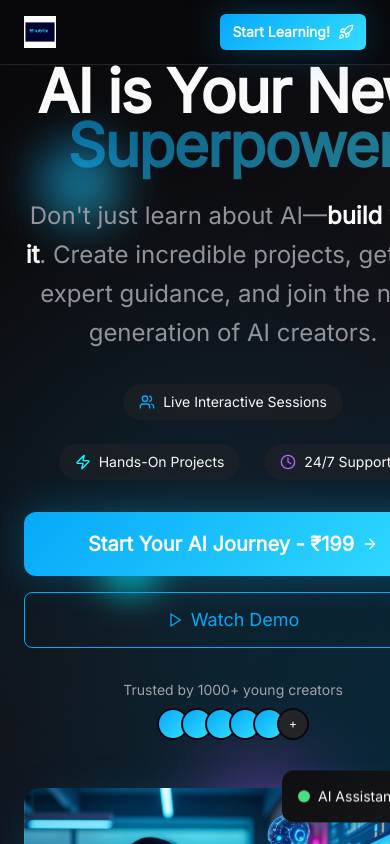
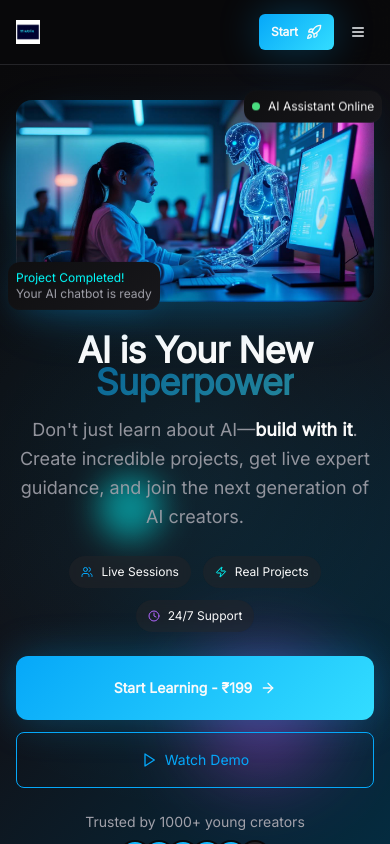
Before and after one commit to tutrixacademy-debug/tutrix-ai-superpowers, a React (Vite) app: page / in a window 390 px wide. Shown: the top 844 px of the page. Built offline with nearby package versions, Linux system fonts and the light colour scheme.

Commit message:
Make layout responsive

```diff
--- a/src/components/FloatingButton.tsx
+++ b/src/components/FloatingButton.tsx
@@ -28,19 +28,19 @@ const FloatingButton = () => {
 
   return (
     <div
-      className={`fixed bottom-6 right-6 z-50 transition-all duration-300 ${
+      className={`fixed bottom-4 sm:bottom-6 right-4 sm:right-6 z-50 transition-all duration-300 ${
         isVisible ? "opacity-100 translate-y-0" : "opacity-0 translate-y-10 pointer-events-none"
       }`}
     >
       <Button
         onClick={scrollToTop}
         size="lg"
-        className="h-16 w-16 rounded-full bg-gradient-primary hover:bg-gradient-secondary shadow-glow hover:shadow-float transition-all duration-300 group"
+        className="h-12 w-12 sm:h-16 sm:w-16 rounded-full bg-gradient-primary hover:bg-gradient-secondary shadow-glow hover:shadow-float transition-all duration-300 group"
         aria-label="Start Learning"
       >
         <div className="flex flex-col items-center justify-center">
-          <Rocket className="h-6 w-6 text-white group-hover:animate-bounce" />
-          <span className="text-xs font-semibold text-white mt-1">Start</span>
+          <Rocket className="h-4 w-4 sm:h-6 sm:w-6 text-white group-hover:animate-bounce" />
+          <span className="text-xs font-semibold text-white mt-0.5 sm:mt-1 hidden sm:block">Start</span>
         </div>
       </Button>
     </div>
--- a/src/components/Hero.tsx
+++ b/src/components/Hero.tsx
@@ -15,58 +15,58 @@ const Hero = () => {
       <div className="absolute bottom-32 right-16 w-32 h-32 bg-gradient-secondary rounded-full blur-2xl opacity-40 animate-float" style={{ animationDelay: '2s' }} />
       <div className="absolute top-1/2 left-1/4 w-16 h-16 bg-accent rounded-full blur-lg opacity-50 animate-float" style={{ animationDelay: '4s' }} />
 
-      <div className="container mx-auto px-6 relative z-10">
-        <div className="grid lg:grid-cols-2 gap-12 items-center">
+      <div className="container mx-auto px-4 sm:px-6 relative z-10">
+        <div className="grid lg:grid-cols-2 gap-8 lg:gap-12 items-center">
 
           {/* Left Column - Content */}
-          <div className="space-y-8 text-center lg:text-left">
-
+          <div className="space-y-6 sm:space-y-8 text-center lg:text-left order-2 lg:order-1">
 
             {/* Main Headline */}
-            <div className="space-y-6">
-              <h1 className="text-6xl lg:text-8xl font-black leading-[0.9] tracking-tight">
+            <div className="space-y-4 sm:space-y-6">
+              <h1 className="text-4xl sm:text-5xl md:text-6xl lg:text-7xl xl:text-8xl font-black leading-[0.9] tracking-tight">
                 AI is Your New{" "}
                 <span className="text-gradient-primary bg-clip-text text-transparent animate-pulse">Superpower</span>
               </h1>
-              <p className="text-2xl lg:text-3xl text-muted-foreground/90 max-w-2xl font-medium leading-relaxed">
+              <p className="text-lg sm:text-xl lg:text-2xl xl:text-3xl text-muted-foreground/90 max-w-2xl font-medium leading-relaxed mx-auto lg:mx-0">
                 Don't just learn about AI—<span className="text-foreground font-semibold">build with it</span>. Create incredible projects,
                 get live expert guidance, and join the next generation of AI creators.
               </p>
             </div>
 
             {/* Key Benefits Row */}
-            <div className="flex flex-wrap gap-6 justify-center lg:justify-start text-sm">
-              <div className="flex items-center gap-2 bg-muted/50 px-4 py-2 rounded-full backdrop-blur-sm">
-                <Users className="h-4 w-4 text-primary" />
-                <span>Live Interactive Sessions</span>
+            <div className="flex flex-wrap gap-3 sm:gap-4 lg:gap-6 justify-center lg:justify-start text-xs sm:text-sm">
+              <div className="flex items-center gap-2 bg-muted/50 px-3 sm:px-4 py-2 rounded-full backdrop-blur-sm">
+                <Users className="h-3 w-3 sm:h-4 sm:w-4 text-primary" />
+                <span className="whitespace-nowrap">Live Sessions</span>
               </div>
-              <div className="flex items-center gap-2 bg-muted/50 px-4 py-2 rounded-full backdrop-blur-sm">
-                <Zap className="h-4 w-4 text-accent" />
-                <span>Hands-On Projects</span>
+              <div className="flex items-center gap-2 bg-muted/50 px-3 sm:px-4 py-2 rounded-full backdrop-blur-sm">
+                <Zap className="h-3 w-3 sm:h-4 sm:w-4 text-accent" />
+                <span className="whitespace-nowrap">Real Projects</span>
               </div>
-              <div className="flex items-center gap-2 bg-muted/50 px-4 py-2 rounded-full backdrop-blur-sm">
-                <Clock className="h-4 w-4 text-secondary" />
-                <span>24/7 Support</span>
+              <div className="flex items-center gap-2 bg-muted/50 px-3 sm:px-4 py-2 rounded-full backdrop-blur-sm">
+                <Clock className="h-3 w-3 sm:h-4 sm:w-4 text-secondary" />
+                <span className="whitespace-nowrap">24/7 Support</span>
               </div>
             </div>
 
             {/* CTA Buttons */}
-            <div className="flex flex-col sm:flex-row gap-4 justify-center lg:justify-start">
+            <div className="flex flex-col sm:flex-row gap-3 sm:gap-4 justify-center lg:justify-start">
               <Button
                 variant="hero"
                 size="hero"
-                className="group"
+                className="group text-sm sm:text-base"
               >
-                Start Your AI Journey - ₹199
-                <ArrowRight className="h-6 w-6 transition-transform group-hover:translate-x-1" />
+                <span className="hidden sm:inline">Start Your AI Journey - ₹199</span>
+                <span className="sm:hidden">Start Learning - ₹199</span>
+                <ArrowRight className="h-5 w-5 sm:h-6 sm:w-6 transition-transform group-hover:translate-x-1" />
               </Button>
 
               <Button
                 variant="ghost_glow"
                 size="xl"
-                className="group"
+                className="group text-sm sm:text-base"
               >
-                <Play className="h-5 w-5" />
+                <Play className="h-4 w-4 sm:h-5 sm:w-5" />
                 Watch Demo
               </Button>
             </div>
@@ -94,24 +94,24 @@ const Hero = () => {
           </div>
 
           {/* Right Column - Hero Image */}
-          <div className="relative">
+          <div className="relative order-1 lg:order-2">
             <div className="relative">
               <img
                 src={heroImage}
                 alt="AI-powered learning experience"
-                className="rounded-2xl shadow-float glow-on-hover w-full max-w-md lg:max-w-none mx-auto"
+                className="rounded-2xl shadow-float glow-on-hover w-full max-w-sm sm:max-w-md lg:max-w-none mx-auto"
               />
 
               {/* Floating UI Elements */}
-              <div className="absolute -top-4 -right-4 bg-gradient-card p-4 rounded-xl shadow-card backdrop-blur-sm animate-float">
+              <div className="absolute -top-2 sm:-top-4 -right-2 sm:-right-4 bg-gradient-card p-2 sm:p-4 rounded-xl shadow-card backdrop-blur-sm animate-float">
                 <div className="flex items-center gap-2">
-                  <div className="w-3 h-3 bg-green-400 rounded-full"></div>
-                  <span className="text-sm font-medium">AI Assistant Online</span>
+                  <div className="w-2 h-2 sm:w-3 sm:h-3 bg-green-400 rounded-full"></div>
+                  <span className="text-xs sm:text-sm font-medium">AI Assistant Online</span>
                 </div>
               </div>
 
-              <div className="absolute -bottom-4 -left-4 bg-gradient-card p-4 rounded-xl shadow-card backdrop-blur-sm animate-float" style={{ animationDelay: '1s' }}>
-                <div className="text-sm">
+              <div className="absolute -bottom-2 sm:-bottom-4 -left-2 sm:-left-4 bg-gradient-card p-2 sm:p-4 rounded-xl shadow-card backdrop-blur-sm animate-float" style={{ animationDelay: '1s' }}>
+                <div className="text-xs sm:text-sm">
                   <div className="font-medium text-accent">Project Completed!</div>
                   <div className="text-muted-foreground">Your AI chatbot is ready</div>
                 </div>
--- a/src/components/Navigation.tsx
+++ b/src/components/Navigation.tsx
@@ -1,8 +1,11 @@
 import { Button } from "@/components/ui/button";
-import { Rocket } from "lucide-react";
+import { Rocket, Menu, X } from "lucide-react";
+import { useState } from "react";
 import tutrixLogo from "@/assets/tutrix-logo.png";
 
 const Navigation = () => {
+  const [isMenuOpen, setIsMenuOpen] = useState(false);
+
   const navItems = [
     { label: "Home", href: "#home" },
     { label: "Why AI?", href: "#why-ai" },
@@ -13,7 +16,7 @@ const Navigation = () => {
 
   return (
     <nav className="fixed top-0 left-0 right-0 z-50 bg-background/80 backdrop-blur-md border-b border-border">
-      <div className="container mx-auto px-6">
+      <div className="container mx-auto px-4 sm:px-6">
         <div className="flex items-center justify-between h-16">
 
           {/* Logo */}
@@ -21,12 +24,12 @@ const Navigation = () => {
             <img
               src={tutrixLogo}
               alt="Tutrix"
-              className="h-8 w-auto"
+              className="h-6 sm:h-8 w-auto"
             />
           </div>
 
-          {/* Navigation Menu */}
-          <div className="hidden md:flex items-center space-x-8">
+          {/* Desktop Navigation Menu */}
+          <div className="hidden lg:flex items-center space-x-8">
             {navItems.map((item) => (
               <a
                 key={item.label}
@@ -38,17 +41,49 @@ const Navigation = () => {
             ))}
           </div>
 
+          {/* Right side - Button and Mobile Menu */}
+          <div className="flex items-center gap-2">
             {/* Start Learning Button */}
             <Button
               variant="hero"
               size="sm"
-            className="group"
+              className="group text-xs sm:text-sm px-3 sm:px-4"
             >
-            Start Learning!
-            <Rocket className="h-4 w-4 transition-transform group-hover:translate-x-1" />
+              <span className="hidden sm:inline">Start Learning!</span>
+              <span className="sm:hidden">Start</span>
+              <Rocket className="h-3 w-3 sm:h-4 sm:w-4 transition-transform group-hover:translate-x-1" />
             </Button>
 
+            {/* Mobile Menu Toggle */}
+            <Button
+              variant="ghost"
+              size="sm"
+              className="lg:hidden p-2"
+              onClick={() => setIsMenuOpen(!isMenuOpen)}
+            >
+              {isMenuOpen ? <X className="h-5 w-5" /> : <Menu className="h-5 w-5" />}
+            </Button>
           </div>
+
+        </div>
+
+        {/* Mobile Navigation Menu */}
+        {isMenuOpen && (
+          <div className="lg:hidden border-t border-border bg-background/95 backdrop-blur-md">
+            <div className="py-4 space-y-2">
+              {navItems.map((item) => (
+                <a
+                  key={item.label}
+                  href={item.href}
+                  className="block px-4 py-2 text-foreground/80 hover:text-foreground hover:bg-muted/50 transition-colors font-medium rounded-md"
+                  onClick={() => setIsMenuOpen(false)}
+                >
+                  {item.label}
+                </a>
+              ))}
+            </div>
+          </div>
+        )}
       </div>
     </nav>
   );
```
Also changed, not shown: src/components/Differentiators.tsx (+6 -6 lines), src/components/ProblemSolution.tsx (+6 -6 lines), src/components/ProjectShowcase.tsx (+33 -32 lines). Lines whose indentation alone changed are shown as unchanged.
